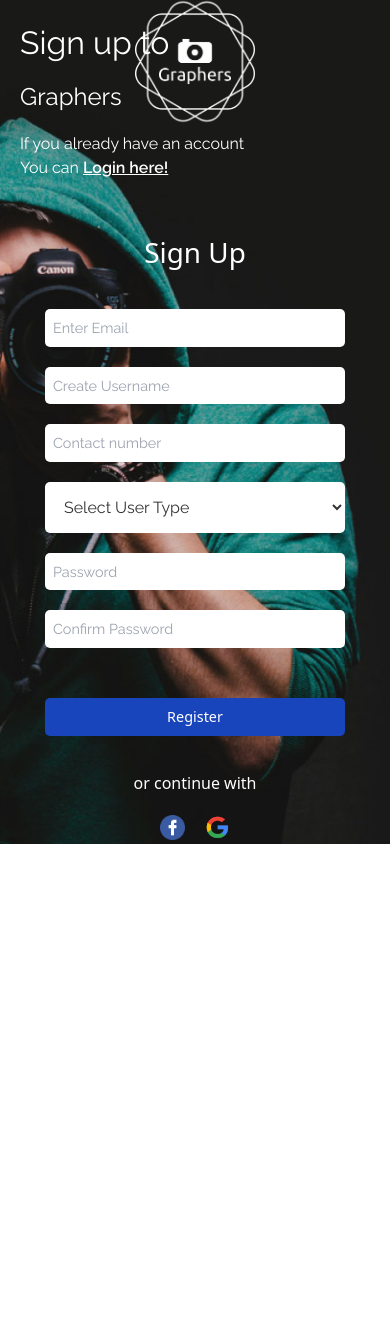
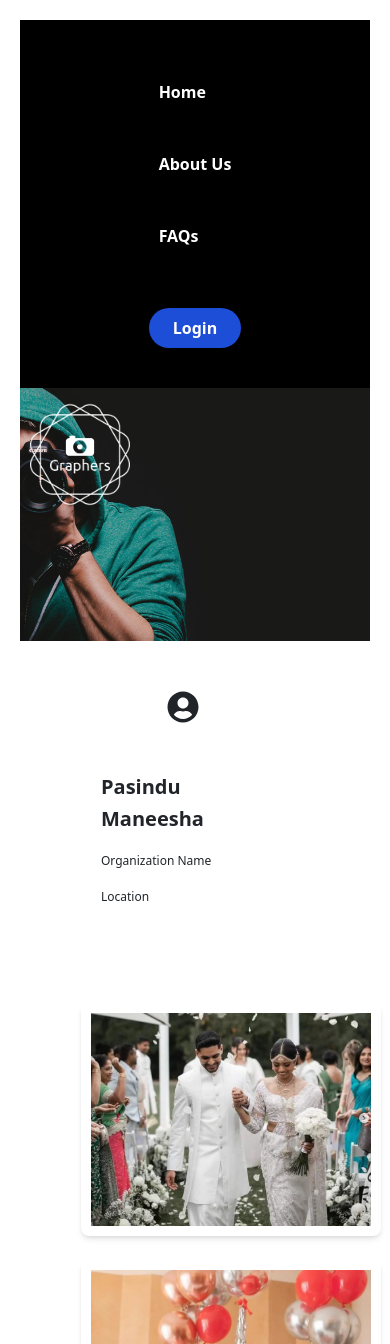
Before and after one commit to Imasha-Senadheera/Photographers, a React (Create React App) app: page / in a window 390 px wide. Shown: the top 1344 px of the page. Before the commit the page ends 860 px from the top, so only its background shows below. Built offline with nearby package versions, Linux system fonts and the light colour scheme.

Commit message:
17 Commit

```diff
--- a/src/Pages/Home/Home.css
+++ b/src/Pages/Home/Home.css
@@ -1,3 +1,13 @@
+/* General Styles */
+body {
+  margin: 0;
+  font-family: "Poppins", sans-serif;
+}
+
+.bg-light-blue {
+  background-color: #ffffff;
+}
+
 .home-logo {
   width: 150px;
   height: auto;
@@ -6,3 +16,170 @@
   left: 40px;
   object-fit: contain;
 }
+
+/* Responsive Styles */
+@media (max-width: 768px) {
+  .home-logo {
+    width: 120px;
+    top: 15px;
+    left: 20px;
+  }
+
+  .flex {
+    flex-direction: column;
+    padding: 20px;
+  }
+
+
+  .grid {
+    grid-template-columns: 1fr 1fr;
+    gap: 10px;
+  }
+
+  .text-6xl {
+    font-size: 3rem;
+  }
+
+  .text-2xl {
+    font-size: 1.5rem;
+  }
+
+  .text-xl {
+    font-size: 1.25rem;
+  }
+
+  .text-sm {
+    font-size: 0.875rem;
+  }
+
+  .p-10 {
+    padding: 10px;
+  }
+
+  .gap-16 {
+    gap: 10px;
+  }
+
+  .p-6 {
+    padding: 15px;
+  }
+
+  .my-10 {
+    margin-top: 20px;
+    margin-bottom: 20px;
+  }
+
+  .relative {
+    width: 100%;
+  }
+
+  .border-2 {
+    border-width: 1px;
+  }
+
+  .text-4xl {
+    font-size: 2rem;
+  }
+
+  .gap-5 {
+    gap: 10px;
+  }
+
+  .text-center {
+    text-align: center;
+  }
+
+  .object-cover {
+    object-fit: cover;
+  }
+
+  .h-80 {
+    height: 50vh;
+  }
+
+  .min-h-screen {
+    min-height: 50vh;
+  }
+}
+
+@media (max-width: 480px) {
+  .home-logo {
+    width: 100px;
+    top: 10px;
+    left: 10px;
+  }
+
+  .text-6xl {
+    font-size: 2rem;
+  }
+
+  .text-2xl {
+    font-size: 1.25rem;
+  }
+
+  .text-xl {
+    font-size: 1rem;
+  }
+
+  .text-sm {
+    font-size: 0.75rem;
+  }
+
+  .grid {
+    grid-template-columns: 1fr;
+  }
+
+  .gap-4 {
+    gap: 5px;
+  }
+
+  .p-6 {
+    padding: 10px;
+  }
+
+  .my-10 {
+    margin-top: 10px;
+    margin-bottom: 10px;
+  }
+
+  .h-80 {
+    height: 30vh;
+  }
+
+  .w-full {
+    width: 100%;
+  }
+
+  .gap-3 {
+    gap: 5px;
+  }
+
+  .bg-white {
+    padding: 10px;
+  }
+}
+
+/* Additional Styles */
+.modal-content {
+  border-radius: 0.5rem;
+}
+
+.footer {
+  background-color: #e0f2fe;
+  color: #000;
+  padding: 2rem 0;
+}
+
+.footer hr {
+  border-color: #b0bec5;
+}
+
+.footer a {
+  color: #000;
+  text-decoration: none;
+}
+
+.footer a:hover {
+  color: #1e88e5;
+  transition: color 0.3s;
+}
--- a/src/Pages/Home/Home.jsx
+++ b/src/Pages/Home/Home.jsx
@@ -96,7 +96,7 @@ const Home = () => {
                 <li>Joined on: 01/25/2022</li>
                 <li>Jobs done: 5</li>
                 <li>Experience: 2 years</li>
-                <li>Price range: 80000-120000</li>
+                <li>Price range: Rs. 80,000 - Rs. 120,000</li>
                 <li>Category: Wedding, Birthdays, Party</li>
               </ul>
             </div>
--- a/src/Routes/Router.js
+++ b/src/Routes/Router.js
@@ -1,21 +1,21 @@
 import React from 'react';
 import { Route, Routes } from 'react-router-dom';
-// import Layout from '../Components/Layout/Layout';
-// import Home from '../Pages/Home/Home';
-// import Dashboard from '../Pages/Dashboard/Dashboard';
-import SignUpForm from '../Pages/SignUpForm/SignUpForm';
+import Layout from '../Components/Layout/Layout';
+import Home from '../Pages/Home/Home';
+import Dashboard from '../Pages/Dashboard/Dashboard';
+// import SignUpForm from '../Pages/SignUpForm/SignUpForm';
 
 const Router = () => {
   return (
     <Routes>
       {/* Uncomment this section to include layout and other pages */}
-      {/* <Route path='/' element={<Layout />}>
+      <Route path='/' element={<Layout />}>
         <Route index element={<Home />} />
         <Route path='/dashboard' element={<Dashboard />} />
-      </Route> */}
+      </Route>
 
       {/* Only render SignUpForm */}
-      <Route path="/" element={<SignUpForm />} />
+      {/* <Route path="/" element={<SignUpForm />} /> */}
     </Routes>
   );
 };
```
Lines whose indentation alone changed are shown as unchanged.
